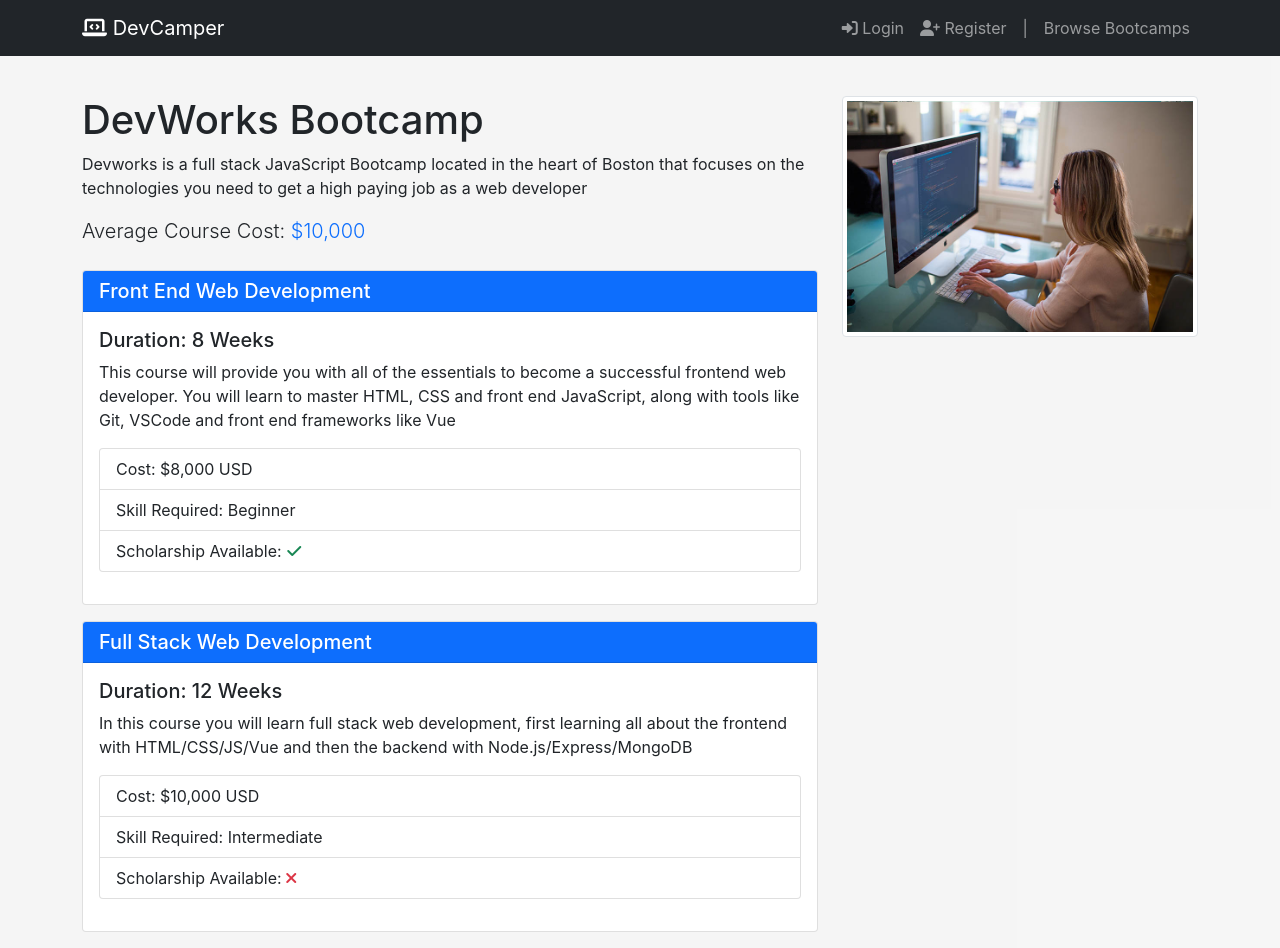
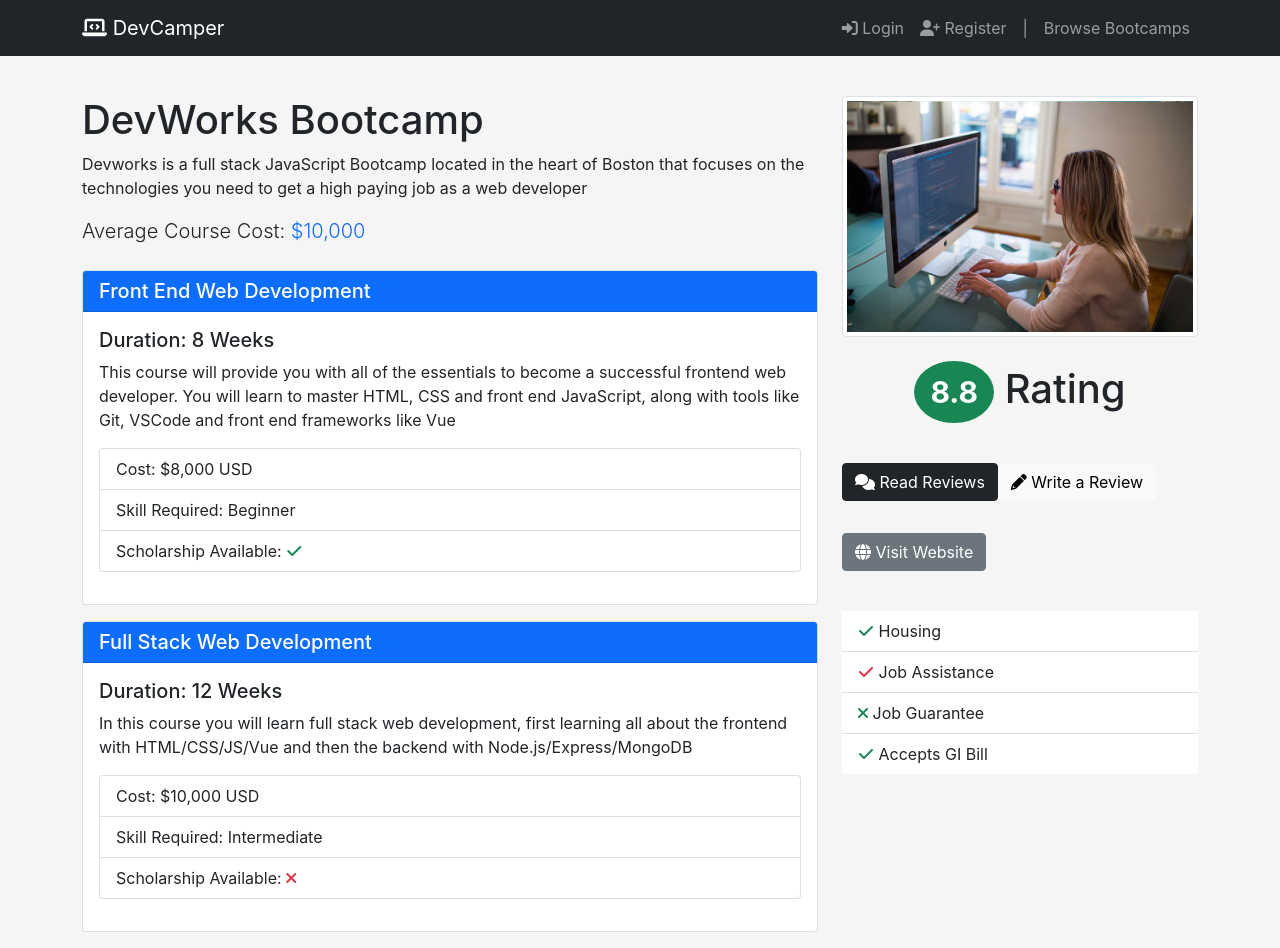
Before and after one commit to sholabioku/devcamper-api, a React (Create React App) app in the folder frontend/: page /bootcamps/1 in a window 1280 px wide. Built offline with nearby package versions, Linux system fonts and the light colour scheme.

Commit message:
Add jsx for sidebar image

```diff
--- a/frontend/src/pages/bootcamp/Bootcamp.jsx
+++ b/frontend/src/pages/bootcamp/Bootcamp.jsx
@@ -1,6 +1,14 @@
 import React from 'react';
-import { Card, Col, Container, ListGroup, Row } from 'react-bootstrap';
-import { useParams } from 'react-router-dom';
+import {
+  Badge,
+  Button,
+  Card,
+  Col,
+  Container,
+  ListGroup,
+  Row,
+} from 'react-bootstrap';
+import { Link, useParams } from 'react-router-dom';
 import './bootcamp.css';
 
 const Bootcamp = () => {
@@ -76,6 +84,47 @@ const Bootcamp = () => {
               alt="..."
               className="img-thumbnail"
             />
+            <h1 className="text-center my-4">
+              <Badge bg="success" className="rounded-circle p-3">
+                8.8
+              </Badge>{' '}
+              Rating
+            </h1>
+            <Link to="/reviews" className="btn btn-block btn-dark my-3">
+              <i className="fas fa-comments" /> Read Reviews
+            </Link>
+            <Link
+              type="button"
+              to="/add-review"
+              className="btn btn-light btn-block my-3"
+            >
+              <i className="fas fa-pencil-alt" /> Write a Review
+            </Link>
+            <Link
+              to="#"
+              type="button"
+              target="_blank"
+              className="btn btn-secondary btn-block my-3"
+            >
+              <i className="fas fa-globe" /> Visit Website
+            </Link>
+
+            {/*        <div id="map" style={{ width: '100%', height: '300px' }}></div> */}
+
+            <ListGroup className="list-group-flush mt-4">
+              <ListGroup.Item>
+                <i className="fas fa-check text-success" /> Housing
+              </ListGroup.Item>
+              <ListGroup.Item>
+                <i className="fas fa-check text-danger" /> Job Assistance
+              </ListGroup.Item>
+              <ListGroup.Item>
+                <i className="fas fa-times text-success" /> Job Guarantee
+              </ListGroup.Item>
+              <ListGroup.Item>
+                <i className="fas fa-check text-success" /> Accepts GI Bill
+              </ListGroup.Item>
+            </ListGroup>
           </Col>
         </Row>
       </Container>
```
